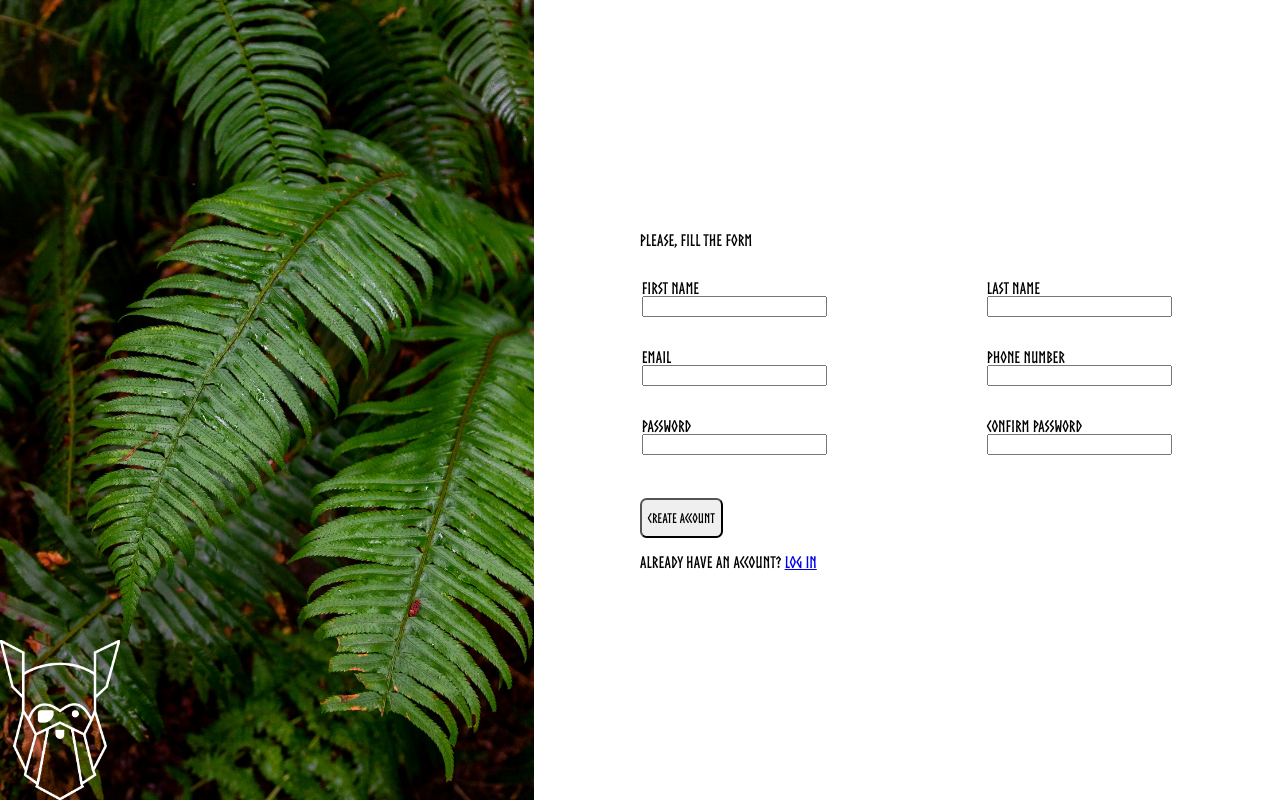
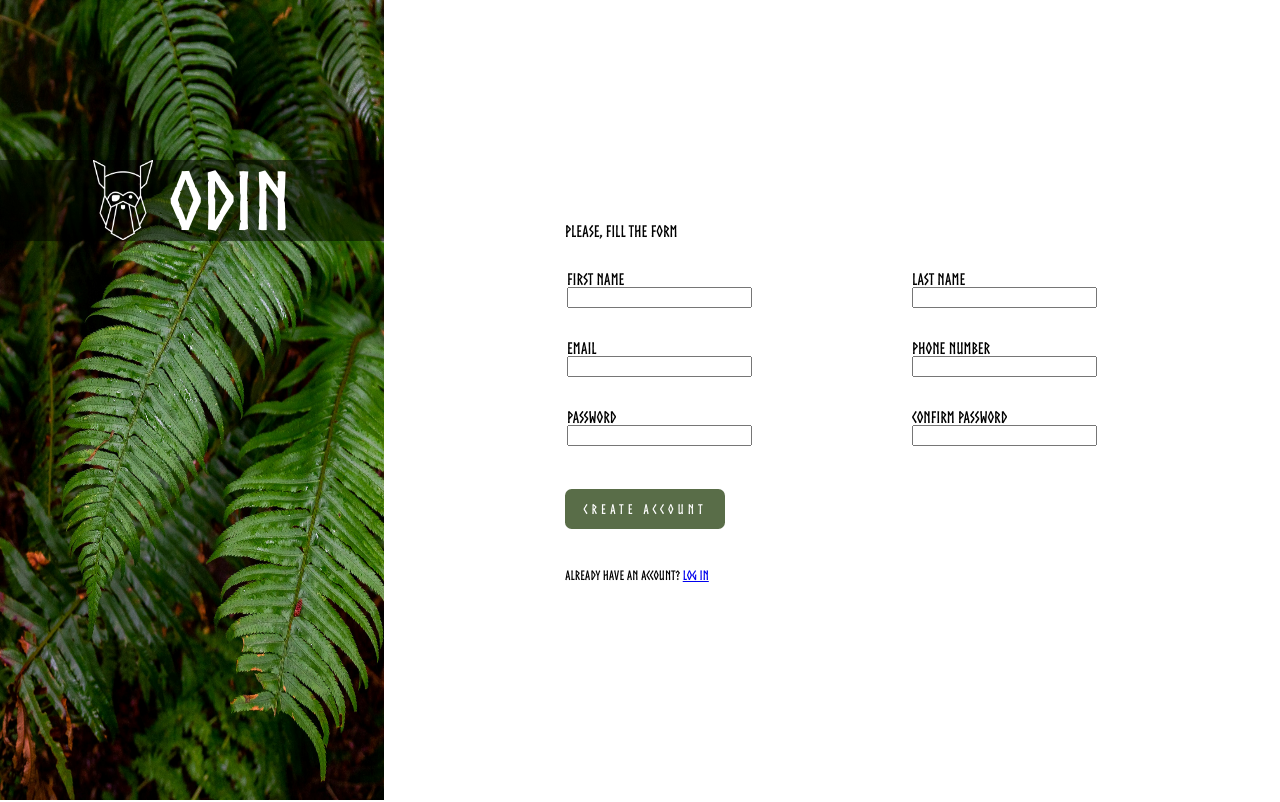
Before and after one commit to CodeLenov/sign-up_form_top, a plain HTML site: page index.html in a window 1280 px wide. Drawn offline with Linux system fonts and the light colour scheme.

Commit message:
ADD text to logo on left image, ADD some CSS for logo, and some CSS for button

```diff
--- a/index.html
+++ b/index.html
@@ -12,7 +12,10 @@
 
 <div>
 	<img src="./images/form.jpg" alt="form image" width="300px" />
-	<img src="./images/odin-logo.png" alt="odin-logo image" width="300px" />
+	<div>
+		<img src="./images/odin-logo.png" alt="odin-logo image" width="300px" />
+		<span>Odin</span>
+	</div>
 </div>
 
 <form action="" method="POST">
--- a/styles.css
+++ b/styles.css
@@ -11,15 +11,27 @@ body {
 
 img[src="./images/form.jpg"] {
 	height: 100vh;
+	width: 30vw;
+}
+
+div div {
+	position: absolute;
+	top: 20vh;
+	display: flex;
+	width: 30vw;
+	gap: 1em;
+	justify-content: center;
+	background-color: rgba(0, 0, 0, 0.5);
+}
+
+div div img {
+	height: 10vh;
 	width: auto;
 }
 
-img[src="./images/odin-logo.png"] {
-	position: fixed;
-	bottom: 0;
-	left: 0;
-	height: 20vh;
-	width: auto;
+div div span {
+	font-size: 10vh;
+	color: white;
 }
 
 form {
@@ -39,9 +51,18 @@ form fieldset div { /* This effect is possibility to do with HTML (adding <div>
 }
 
 button {
-	margin-top: 2em;
+	margin: 2em 0 2em 0;
 	border-radius: 0.5em;
 	height: 3em;
+	width: 12em;
+	border: none;
+	background-color: #596D48;
+	color: white;
 	font-weight: bold;
 	font-family: 'Norse Bold';
+	letter-spacing: 0.3em;
 }
+
+form p:last-child {
+	font-size: small;
+}
```
